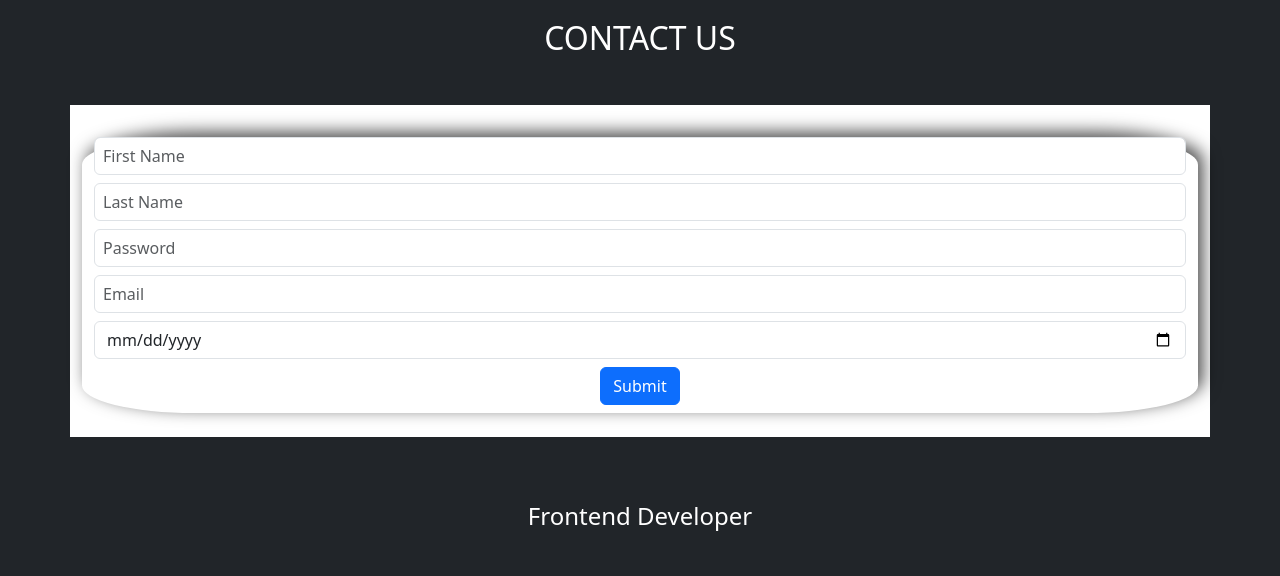
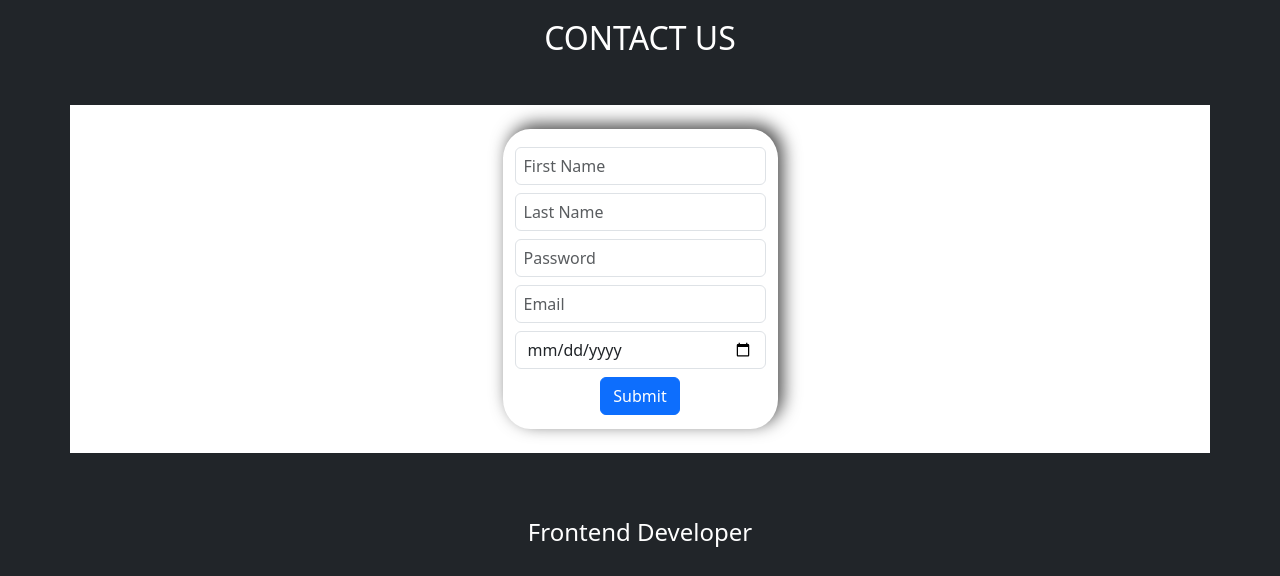
Before and after one commit to Dayanidiraja/html_task_1, a plain HTML site: page Senchola Bootstrap_1/index.html in a window 1280 px wide. Shown: the part 3400-3976 px from the top of the page. Drawn offline with nearby package versions, Linux system fonts and the light colour scheme.

Commit message:
changes in style

```diff
--- a/Senchola Bootstrap_1/style.css
+++ b/Senchola Bootstrap_1/style.css
@@ -45,6 +45,11 @@
     color: white;
 }
 .card-2{
+    width: 275px;
+    height: 300px;
+    background-color: white;
+    padding-top: 10px;
+    padding-bottom: 10px;
     border-radius: 10%;
     box-shadow: 5px -5px 17px rgba(0,0,0,0.7);
 }
```
